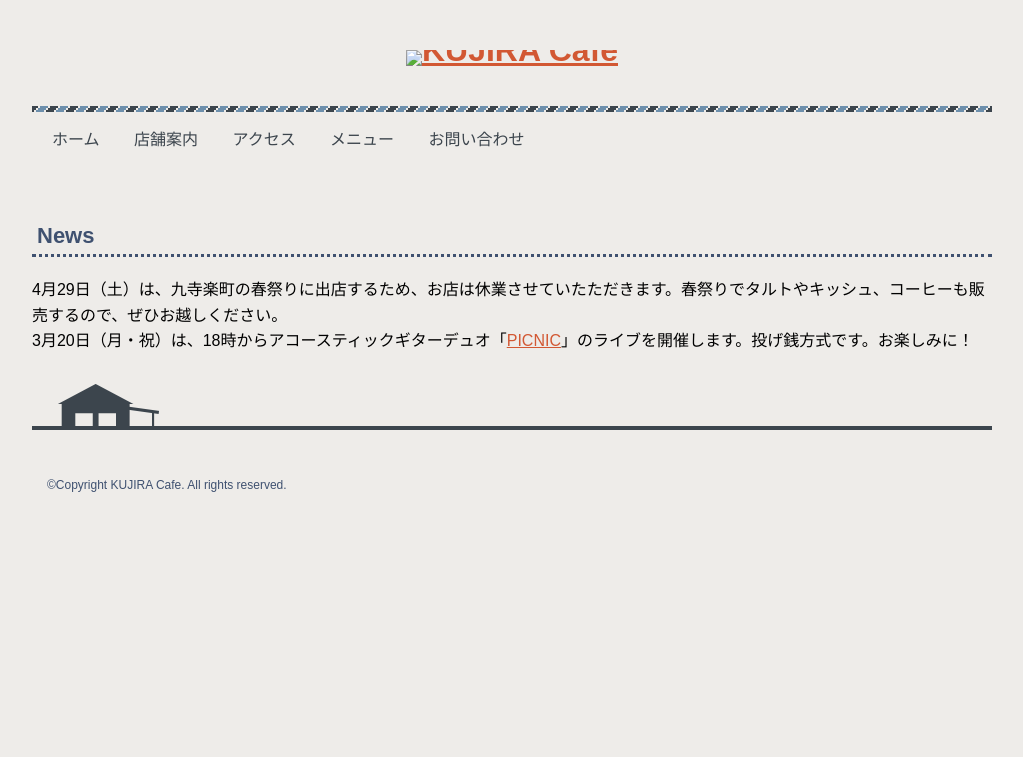
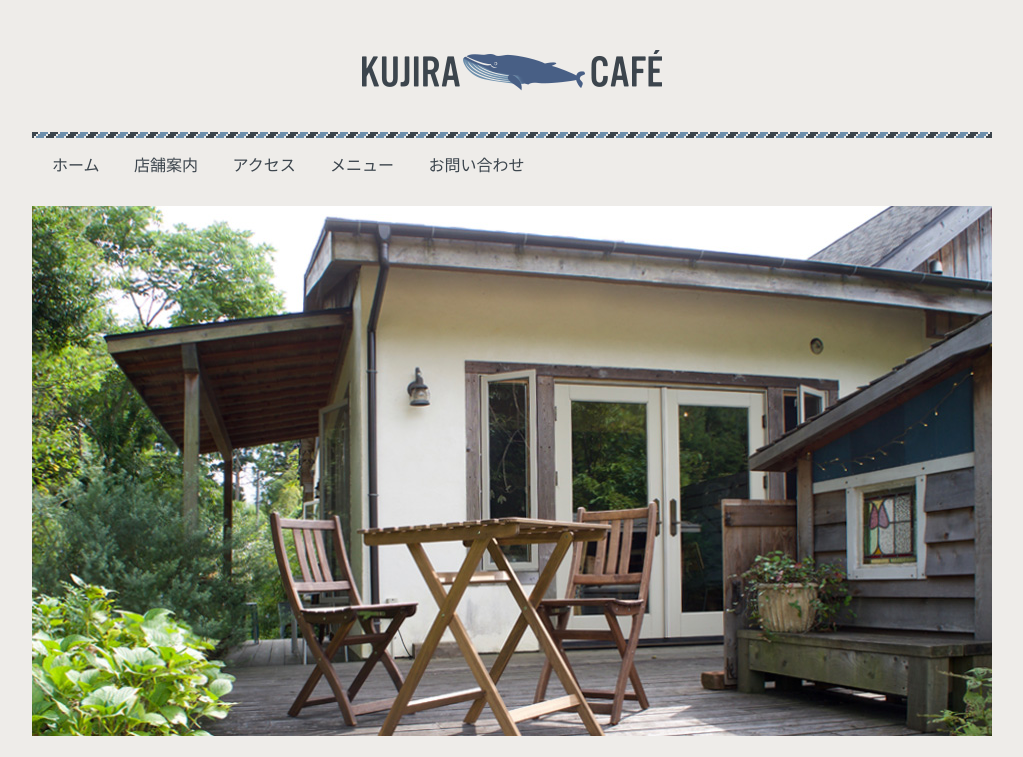
Before and after one commit to RenInagaki/RenInagaki_portfolio, a plain HTML site: page index.html in a window 1280 px wide. Shown: the top 757 px of the page, without its empty margins (128-1151 px from the left). Drawn offline with Linux system fonts and the light colour scheme; files that its build step writes are made by us from their sources; files whose address does not match are found by name.

Commit message:
Update index.html

```diff
--- a/index.html
+++ b/index.html
@@ -4,14 +4,14 @@
   <meta charset="utf-8">
   <meta name="viewport" content="width=device-width, initial-scale=1">
   <title>KUJIRA Cafeへようこそ</title>
-  <link rel="stylesheet" href="css/style.css">
+  <link rel="stylesheet" href="style.css">
  </head>
 
  <body>
   <div class="wrapper">
      <!-- ヘッダー -->
      <header class="header">
-        <h1 class="logo"><a href="index.html"><img src="images/logo.png" alt="KUJIRA Cafe"></a></h1>
+        <h1 class="logo"><a href="index.html"><img src="logo.png" alt="KUJIRA Cafe"></a></h1>
         <nav class="nav">
           <ul>
              <li><a href="index.html">ホーム</a></li>
@@ -25,7 +25,7 @@
        <!-- ヘッダー ここまで -->
        <!-- メイン -->
        <div class="keyvisual">
-             <img src="images/keyvisual.jpg" alt="">
+             <img src="keyvisual.jpg" alt="">
        </div>
        <main>
         <h2 id="news">News</h2>
```
